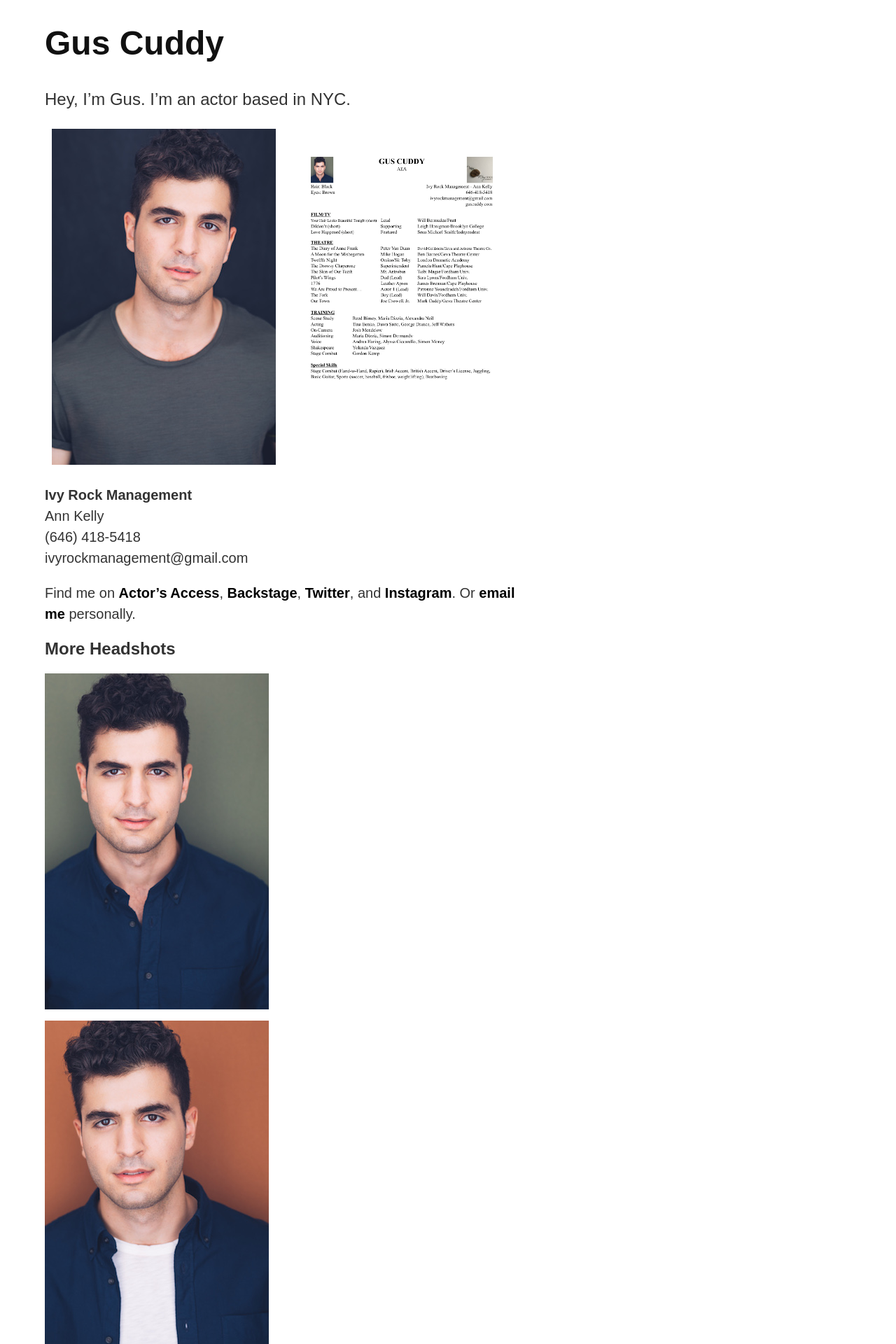
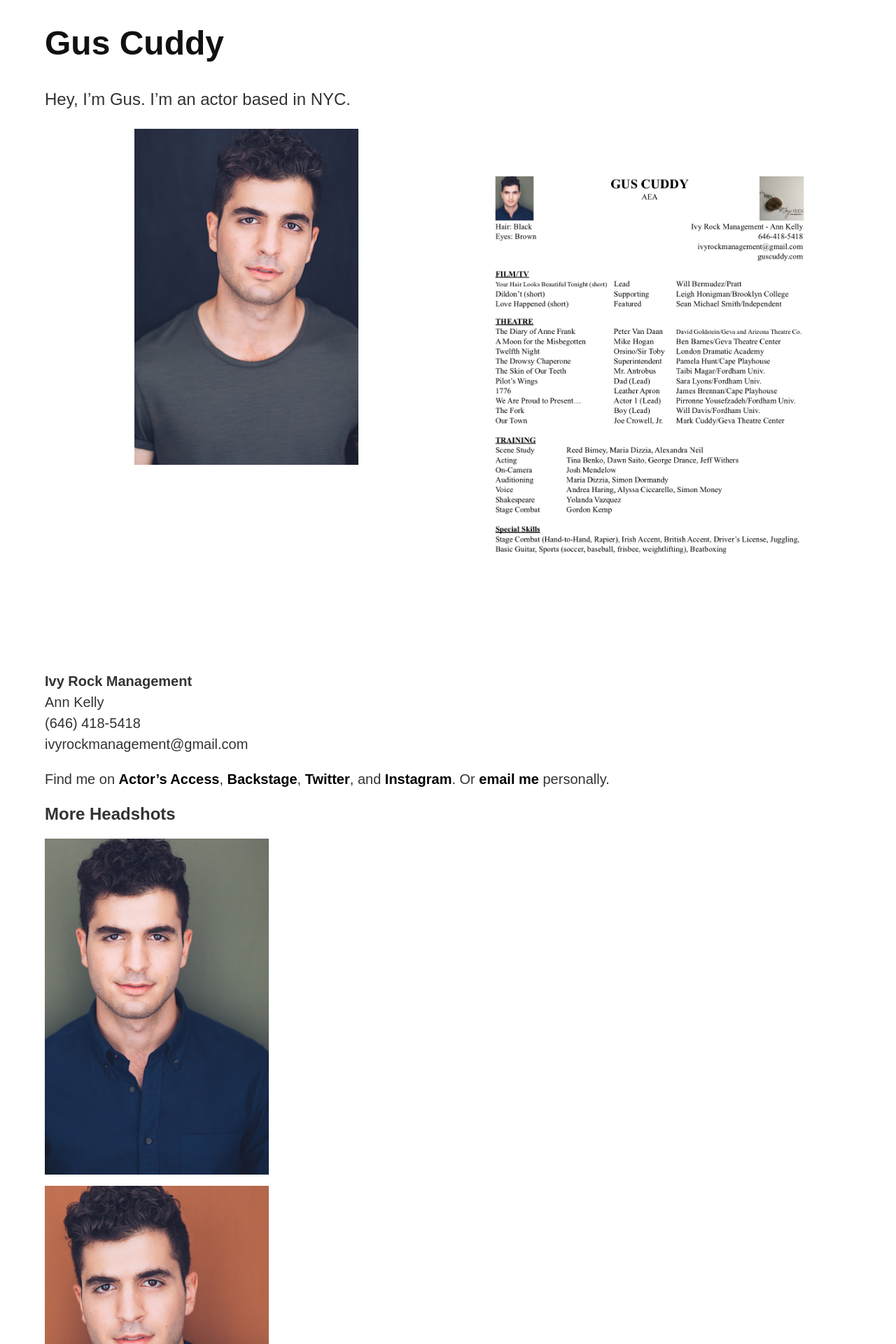
Before and after one commit to gcuddy/gcuddy.github.io, a Jekyll site: the page built from index.md, in a window 1280 px wide. Shown: the top 1920 px of the page at 70% size. Built offline with Jekyll 4.4.1, drawn with Linux system fonts in a browser that asks for light colours; nearby versions of some CDN libraries; library files that are not in the unit come from our copies.

Commit message:
New layout.

```diff
--- a/_layouts/default.html
+++ b/_layouts/default.html
@@ -5,7 +5,7 @@
 
   <body class="avenir ph5-ns ph3 near-black bg-white">
 
-    <div class="dark-gray measure-wide lh-copy f4">
+    <div class="dark-gray lh-copy f4">
        {{ content }}
     </div>
 
```
